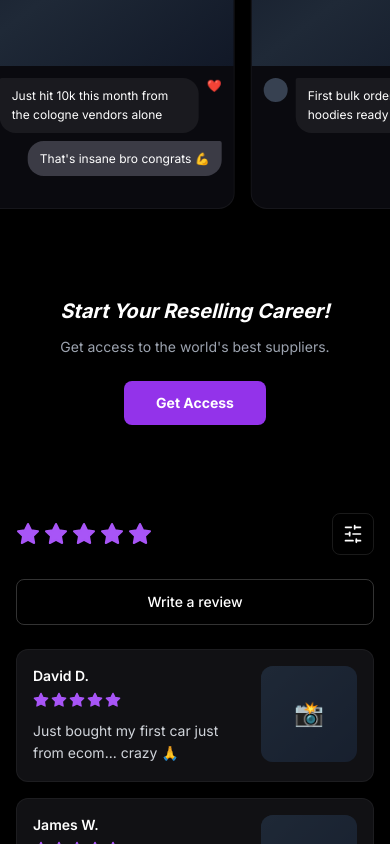
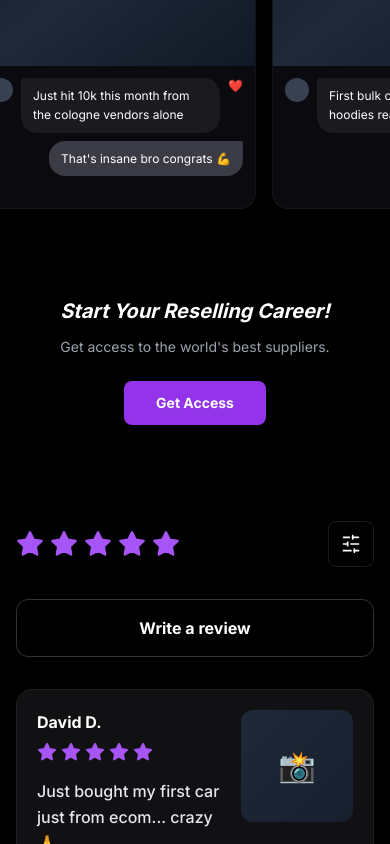
Before and after one commit to Expandingmind/Dochy, a Next.js app: page / in a window 390 px wide. Shown: the part 1156-2000 px from the top of the page. Built offline with nearby package versions, Linux system fonts and the light colour scheme.

Commit message:
Make reviews section 15% bigger on mobile with bold text

```diff
--- a/src/components/ReviewsSection.tsx
+++ b/src/components/ReviewsSection.tsx
@@ -61,11 +61,11 @@ const reviews = [
 
 function StarRating({ count }: { count: number }) {
   return (
-    <div className="flex gap-0.5">
+    <div className="flex gap-1">
       {[1, 2, 3, 4, 5].map((i) => (
         <Star
           key={i}
-          className={`w-4 h-4 ${
+          className={`w-5 h-5 ${
             i <= count
               ? "fill-purple-500 text-purple-500"
               : "fill-transparent text-purple-500/50"
@@ -78,54 +78,54 @@ function StarRating({ count }: { count: number }) {
 
 export function ReviewsSection() {
   return (
-    <section className="py-10 md:py-16 bg-black">
+    <section className="py-12 md:py-16 bg-black">
       <div className="max-w-5xl mx-auto px-4 md:px-8">
         {/* Header */}
-        <div className="flex items-center justify-between mb-6">
-          <div className="flex gap-1">
+        <div className="flex items-center justify-between mb-8">
+          <div className="flex gap-1.5">
             {[1, 2, 3, 4, 5].map((i) => (
-              <Star key={i} className="w-6 h-6 md:w-8 md:h-8 fill-purple-500 text-purple-500" />
+              <Star key={i} className="w-7 h-7 md:w-8 md:h-8 fill-purple-500 text-purple-500" />
             ))}
           </div>
           <div className="flex items-center gap-3">
-            <button className="hidden md:block px-4 py-2 rounded-lg border border-white/20 text-white font-medium text-sm hover:bg-white/5 transition-colors">
+            <button className="hidden md:block px-4 py-2 rounded-lg border border-white/20 text-white font-bold text-sm hover:bg-white/5 transition-colors">
               Write a review
             </button>
-            <button className="p-2.5 rounded-lg border border-white/10 hover:bg-white/5 transition-colors">
+            <button className="p-3 rounded-lg border border-white/10 hover:bg-white/5 transition-colors">
               <SlidersHorizontal className="w-5 h-5 text-white" />
             </button>
           </div>
         </div>
 
         {/* Mobile Write a review button */}
-        <button className="md:hidden w-full py-3 mb-6 rounded-lg border border-white/20 text-white font-medium text-sm hover:bg-white/5 transition-colors">
+        <button className="md:hidden w-full py-4 mb-8 rounded-xl border border-white/20 text-white font-bold text-base hover:bg-white/5 transition-colors">
           Write a review
         </button>
 
         {/* Reviews List */}
-        <div className="space-y-4">
+        <div className="space-y-5">
           {reviews.map((review, i) => (
             <div
               key={i}
-              className="bg-[#111114] rounded-xl p-4 md:p-6 border border-white/5"
+              className="bg-[#111114] rounded-2xl p-5 md:p-6 border border-white/5"
             >
               <div className="flex gap-4 md:gap-6">
                 {/* Content */}
                 <div className="flex-1 min-w-0">
-                  <h4 className="text-white font-semibold text-sm md:text-base mb-1.5">
+                  <h4 className="text-white font-bold text-base md:text-lg mb-2">
                     {review.name}
                   </h4>
                   <StarRating count={review.stars} />
-                  <p className="text-gray-300 text-sm md:text-base mt-3 leading-relaxed">
+                  <p className="text-gray-200 font-medium text-base md:text-base mt-4 leading-relaxed">
                     {review.text}
                   </p>
                 </div>
 
                 {/* Image placeholder */}
                 {review.hasImage && (
-                  <div className="w-24 h-24 md:w-36 md:h-36 rounded-xl bg-gradient-to-br from-gray-800 to-gray-900 flex-shrink-0 overflow-hidden">
+                  <div className="w-28 h-28 md:w-36 md:h-36 rounded-xl bg-gradient-to-br from-gray-800 to-gray-900 flex-shrink-0 overflow-hidden">
                     <div className="w-full h-full bg-gray-800/50 flex items-center justify-center">
-                      <span className="text-gray-600 text-2xl">📸</span>
+                      <span className="text-gray-600 text-3xl">📸</span>
                     </div>
                   </div>
                 )}
```
